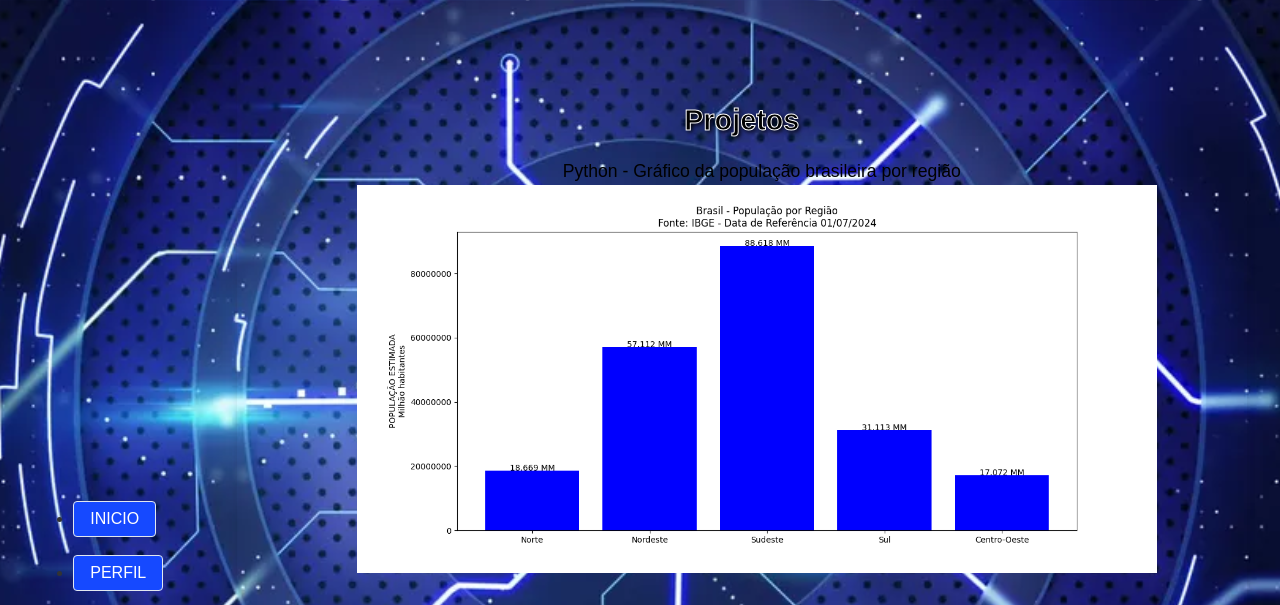
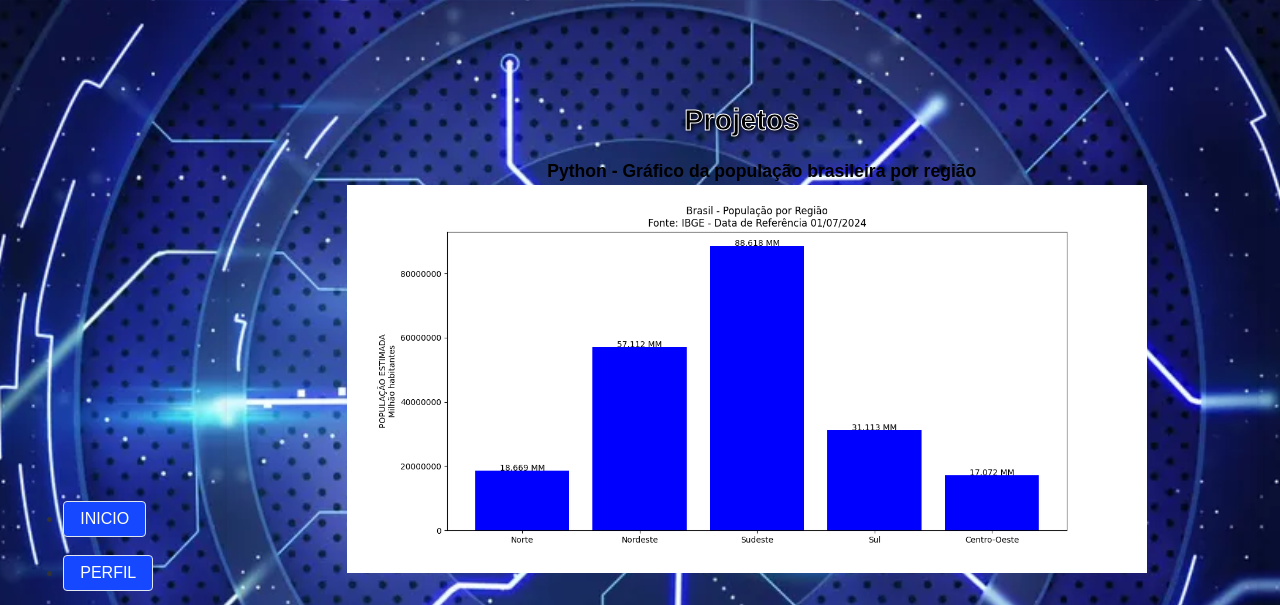
Before and after one commit to MSantana11/manoel-santana-da-silva, a plain HTML site: page projetos.html in a window 1280 px wide. Shown: the top 605 px of the page. Drawn offline with Linux system fonts and the light colour scheme.

Commit message:
Update projetos.html

```diff
--- a/projetos.html
+++ b/projetos.html
@@ -85,8 +85,8 @@
       <div class="container">
         <h2>Projetos</h2>
         <p><ol>
-          <p>Python - Gráfico da população brasileira por região</p>
-            <img width="800px" style="padding-right: 10px;" src="imagens/Brasil_Populacao_Regiao.png">
+          <p><strong>Python - Gráfico da população brasileira por região</strong></p>
+            <img width="800px" style="padding-right: 30px;" src="imagens/Brasil_Populacao_Regiao.png">
         </ol></p>
         <br>
         <p align="center">
```
